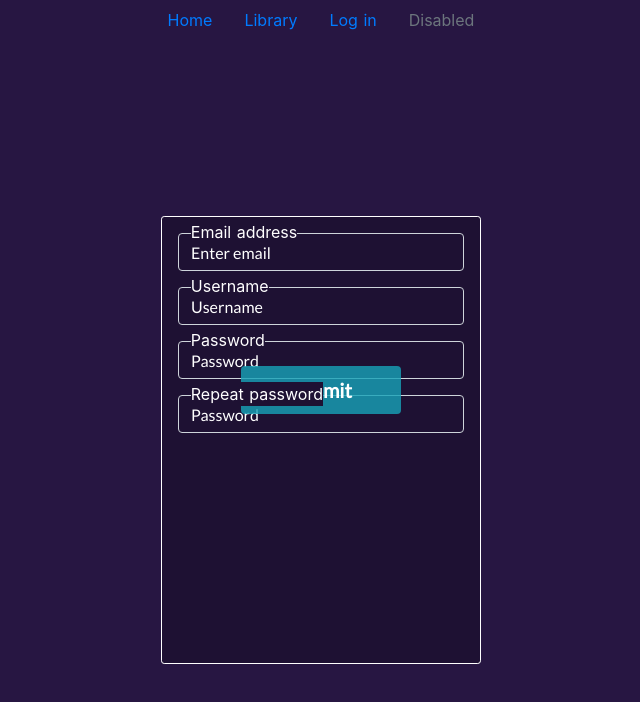
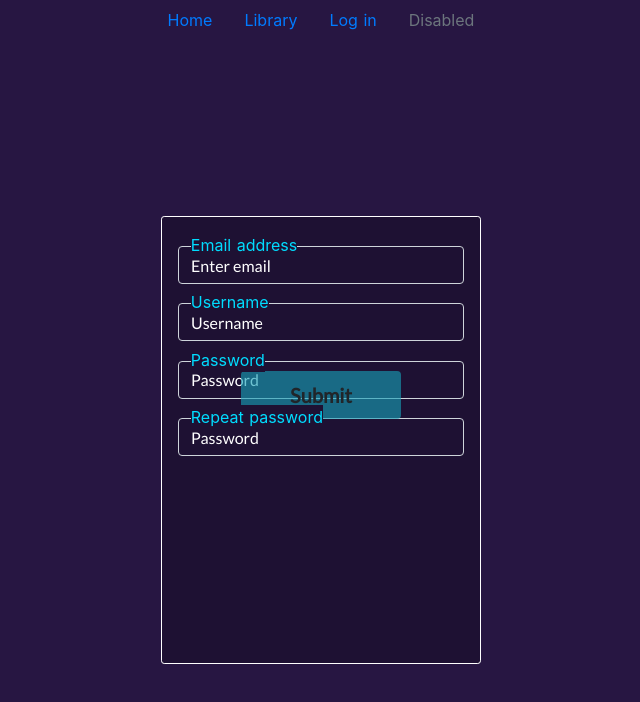
Before and after one commit to Albin-Sander/nya-examensarbete, a Nuxt app: page /Register in a window 1280 px wide. Shown: the top 702 px of the page, without its empty margins (319-959 px from the left). Built offline with nearby package versions, Linux system fonts and the light colour scheme.

Commit message:
Updated css

```diff
--- a/components/LoginForm.vue
+++ b/components/LoginForm.vue
@@ -44,7 +44,7 @@
       <button
         type="submit"
         id="global-button"
-        class="btn btn-primary"
+        class="btn"
         v-bind:class="{ globalBtnActive: email.length > 0 && password.length > 0, globalBtnInactive: email.length == 0 || password.length == 0 }"
       >
         LOGIN
@@ -157,7 +157,7 @@ input:active {
 
 .label {
   background-color: #1e1133;
-  color: white;
+  color: #00ddff;
   margin-bottom: -11px;
   position: relative;
   display: table;
@@ -174,6 +174,13 @@ input:active {
   box-shadow: none;
   outline: 0;
   outline-style: none;
+}
+
+button.active.focus, button.active:focus,
+button.focus, button:active.focus,
+button:active:focus, button:focus {
+  outline: none;
+  box-shadow: none;
 }
 
 .credentials-taken {
@@ -204,5 +211,6 @@ input:active {
   font-weight: 900;
   font-size: 20px;
   border: none;
+  color: white
 }
 </style>
--- a/components/RegisterForm.vue
+++ b/components/RegisterForm.vue
@@ -1,7 +1,7 @@
 <template>
   <form v-on:submit.prevent="registerUser()" class="form card">
     <div class="fields-container">
-      <div class="credentials-field">
+      <div class="credentials-fields">
         <div class="form-group">
           <label for="exampleInputEmail1" class="label">Email address</label>
           <input
@@ -9,7 +9,6 @@
             v-model="email"
             class="form-control"
             id="exampleInputEmail1"
-            aria-describedby="emailHelp"
             placeholder="Enter email"
             required
           />
@@ -69,13 +68,17 @@
     <div class="button-container">
       <button
         type="submit"
-        class="btn btn-primary"
+        class="btn"
         v-bind:class="{
-          btnActivated:
+          globalBtnActive:
             email.length > 0 &&
             password.length > 0 &&
             userName.length > 0 &&
             passwordMatch.length > 0,
+          globalBtnInactive: email.length == 0 ||
+            password.length == 0 ||
+            userName.length == 0 ||
+            passwordMatch.length == 0,
         }"
       >
         Submit
@@ -209,15 +212,26 @@ input {
   border-radius: 0.2rem;
 }
 
+.form-group {
+  margin-bottom: 0.4rem;
+}
+
 .fields-container {
-  height: 65%;
+  height: 70%;
   display: flex;
   flex-direction: column;
-  justify-content: space-between;
+}
+
+.credentials-fields {
+  height: 9rem;
+}
+
+.password-fields {
+  height: 9rem;
 }
 
 .credentials-taken {
-  color: #00dcff;
+  color: white;
 }
 
 .contain-errormsg {
@@ -226,16 +240,38 @@ input {
 
 .label {
   background-color: #1e1133;
-  color: white;
-  margin: 0px;
-  margin-bottom: -3rem;
-  margin-top: -0.8rem;
-  position: fixed;
+  color: #00ddff;
+  margin-bottom: -11px;
+  position: relative;
+  display: table;
   margin-left: 0.8rem;
+  z-index: 2;
 }
 
 .form-control {
   background-color: #1e1133;
+  z-index: 1;
+}
+
+.form-control:focus,
+.form-control:active,
+text-area:focus,
+text-area:active,
+input:focus,
+input:active {
+  box-shadow: none;
+  outline: 0;
+  outline-style: none;
+}
+
+button.active.focus,
+button.active:focus,
+button.focus,
+button:active.focus,
+button:active:focus,
+button:focus {
+  outline: none;
+  box-shadow: none;
 }
 
 .link {
@@ -252,7 +288,7 @@ input {
   display: flex;
   width: 100%;
   justify-content: center;
-  height: 35%;
+  height: 30%;
   align-items: center;
 }
 
@@ -262,11 +298,9 @@ input {
   font-family: 'Lato', sans-serif;
   font-weight: 900;
   font-size: 20px;
-  background-color: #17a3b8ce;
   border: none;
 }
 
 .btnActivated {
-  background-color: #17a2b8;
 }
 </style>
```
